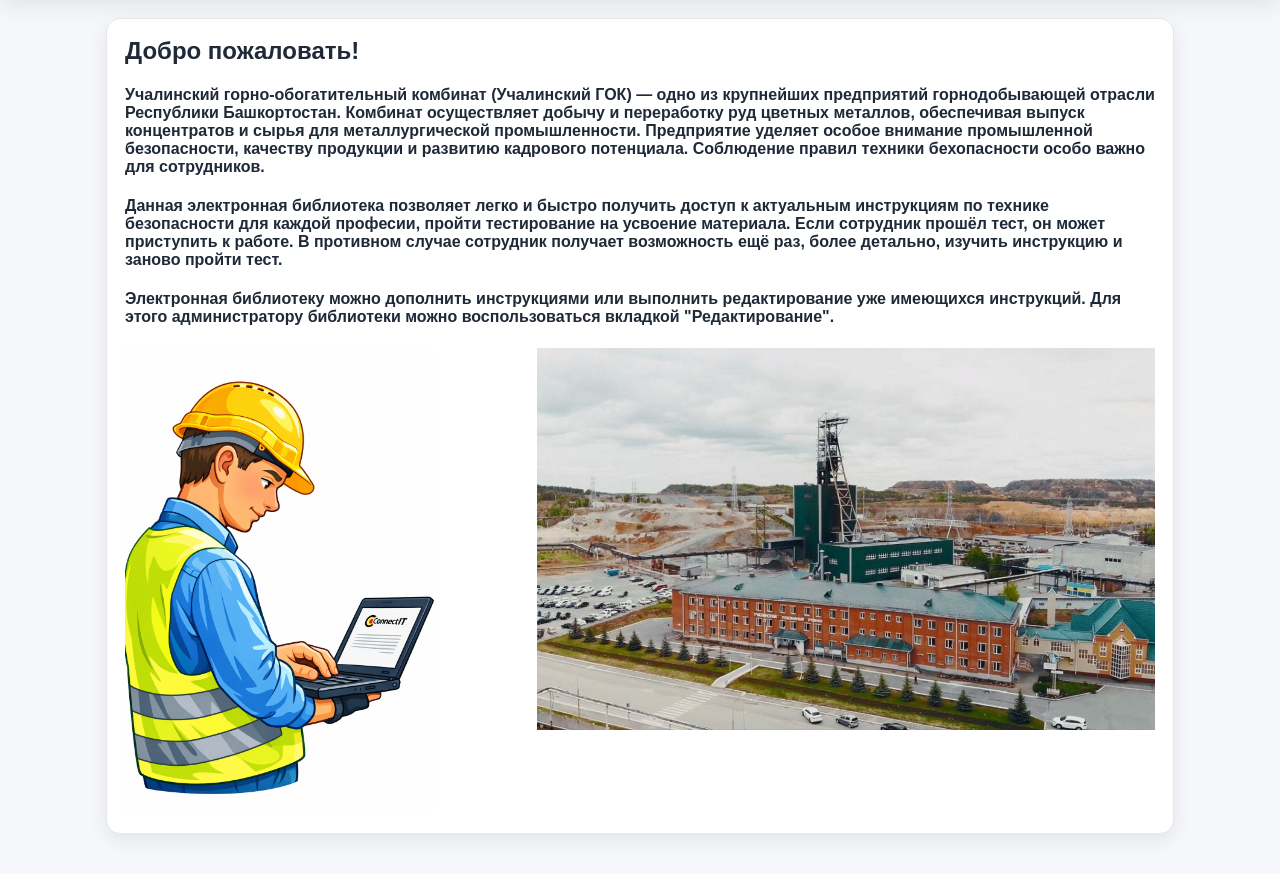
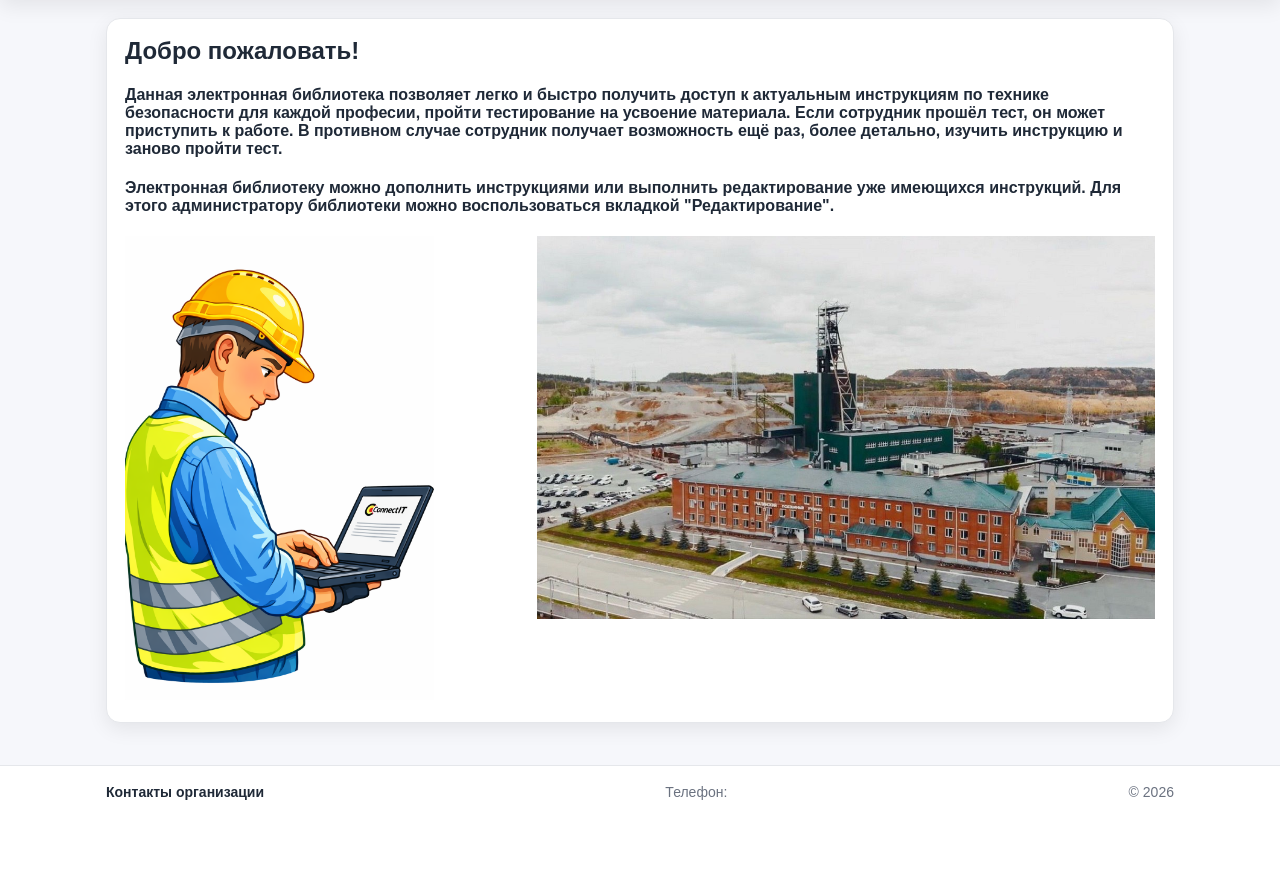
Before and after one commit to Bishop871/ugok-safety-library, a Flask app: page / in a window 1280 px wide. Shown: the part 192-1066 px from the top of the page. After the commit the page ends 992 px from the top, so only its background shows below. Run offline with Flask 3, Linux system fonts and the light colour scheme.

Commit message:
Refactor index.html structure and content

```diff
--- a/templates/index.html
+++ b/templates/index.html
@@ -6,11 +6,6 @@
   <div class="card">
       <h2 style="margin-top:0;">Добро пожаловать!</h2>
       <p style="margin-bottom:0;">
-        <h4>Учалинский горно-обогатительный комбинат (Учалинский ГОК) — одно из крупнейших предприятий горнодобывающей отрасли Республики Башкортостан.
-        Комбинат осуществляет добычу и переработку руд цветных металлов, обеспечивая выпуск концентратов и сырья для металлургической промышленности.
-        Предприятие уделяет особое внимание промышленной безопасности, качеству продукции и развитию кадрового потенциала.
-        Соблюдение правил техники бехопасности особо важно для сотрудников.
-        </h4>
         <p style="margin-bottom:0;">
           <h4> Данная электронная библиотека позволяет легко и быстро получить доступ к актуальным инструкциям по технике безопасности для каждой професии,
             пройти тестирование на усвоение материала. Если сотрудник прошёл тест, он может приступить к работе.
```
